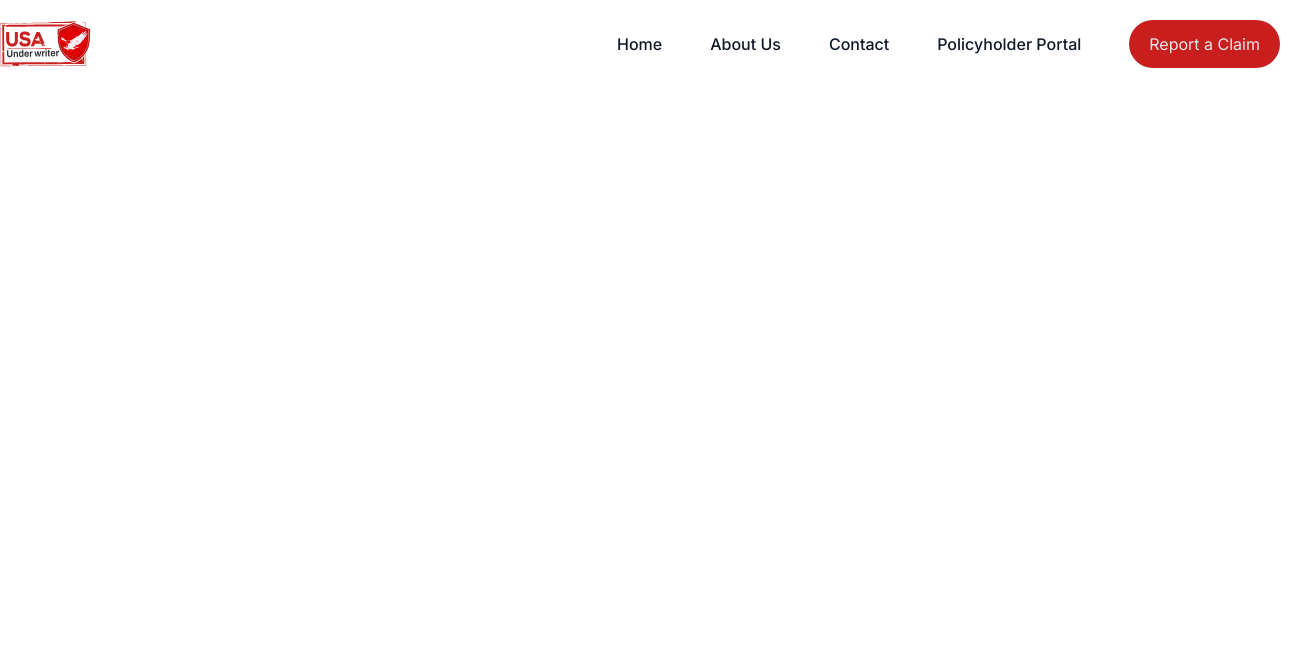
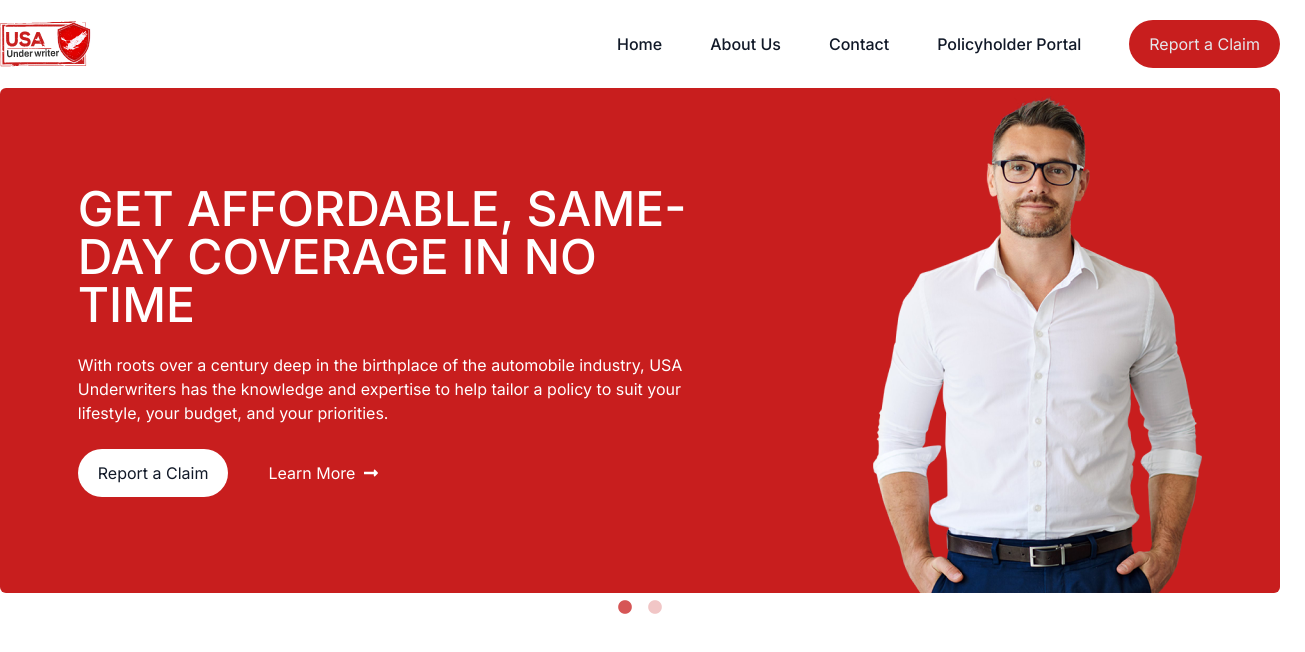
Before and after one commit to MatrixGlitch-Hridoy/Daniyal-Frontend, a Next.js app: page / in a window 1280 px wide. Shown: the top 652 px of the page, 1305 px wide, since content can reach past the window. Built offline with nearby package versions, Linux system fonts and the light colour scheme.

Commit message:
feat[ui]:banner with carousal

```diff
--- a/package.json
+++ b/package.json
@@ -12,7 +12,9 @@
     "next": "14.1.4",
     "react": "^18",
     "react-dom": "^18",
-    "react-icons": "^5.0.1"
+    "react-icons": "^5.0.1",
+    "react-slick": "^0.30.2",
+    "slick-carousel": "^1.8.1"
   },
   "devDependencies": {
     "autoprefixer": "^10.0.1",
--- a/src/app/globals.css
+++ b/src/app/globals.css
@@ -1,3 +1,10 @@
 @tailwind base;
 @tailwind components;
 @tailwind utilities;
+
+.custom-dots{
+    button::before{
+        font-size: 1rem !important;
+        color: #C81E1E !important;
+    }
+}
--- a/src/app/layout.js
+++ b/src/app/layout.js
@@ -1,5 +1,7 @@
 import { Inter } from "next/font/google";
 import "./globals.css";
+import "slick-carousel/slick/slick.css";
+import "slick-carousel/slick/slick-theme.css";
 import Navbar from "@/components/Navbar";
 
 const inter = Inter({ subsets: ["latin"] });
--- a/src/app/page.js
+++ b/src/app/page.js
@@ -1,3 +1,9 @@
+import Hero from "@/components/Hero";
+
 export default function Home() {
-  return <main></main>;
+  return (
+    <main className="p-3 md:p-0">
+      <Hero />
+    </main>
+  );
 }
--- /dev/null
+++ b/src/components/Hero.jsx
@@ -0,0 +1,77 @@
+"use client";
+import Image from "next/image";
+import Button from "./Button";
+import banner from "/public/banner.png";
+import { FaLongArrowAltRight } from "react-icons/fa";
+import Slider from "react-slick";
+import { useEffect, useState } from "react";
+
+const HeroItem = () => {
+  return (
+    <div className="bg-primary rounded-md mt-5 p-5 md:p-0">
+      <div className="flex items-center justify-around">
+        <div className="text-white md:w-2/4 space-y-6">
+          <h1 className="uppercase text-5xl font-medium">
+            Get Affordable, Same-Day Coverage In No Time
+          </h1>
+          <p>
+            With roots over a century deep in the birthplace of the automobile
+            industry, USA Underwriters has the knowledge and expertise to help
+            tailor a policy to suit your lifestyle, your budget, and your
+            priorities.
+          </p>
+          <div className="flex items-center gap-10 my-10">
+            <Button className="bg-white text-secondary px-5 py-3 rounded-full">
+              Report a Claim
+            </Button>
+            <p className="flex justify-between items-center gap-2">
+              <span>Learn More</span>
+              <span>
+                <FaLongArrowAltRight />
+              </span>
+            </p>
+          </div>
+        </div>
+        <div className="hidden md:block">
+          <Image src={banner} alt="banner" />
+        </div>
+      </div>
+    </div>
+  );
+};
+
+const Hero = () => {
+  const [isMobile, setIsMobile] = useState(false);
+
+  useEffect(() => {
+    const handleResize = () => {
+      setIsMobile(window.innerWidth <= 768);
+    };
+    handleResize();
+    window.addEventListener("resize", handleResize);
+    return () => {
+      window.removeEventListener("resize", handleResize);
+    };
+  }, []);
+
+  if (isMobile) {
+    return <HeroItem />;
+  }
+
+  var settings = {
+    dots: true,
+    dotsClass: "slick-dots custom-dots",
+    infinite: true,
+    speed: 500,
+    slidesToShow: 1,
+    slidesToScroll: 1,
+  };
+  return (
+    <Slider {...settings}>
+      <HeroItem />
+      <HeroItem />
+    </Slider>
+  );
+};
+
+export default Hero;
```
Also changed, not shown: public/banner.png (added), 1 other file (tests, documents, lock files or other folders).
